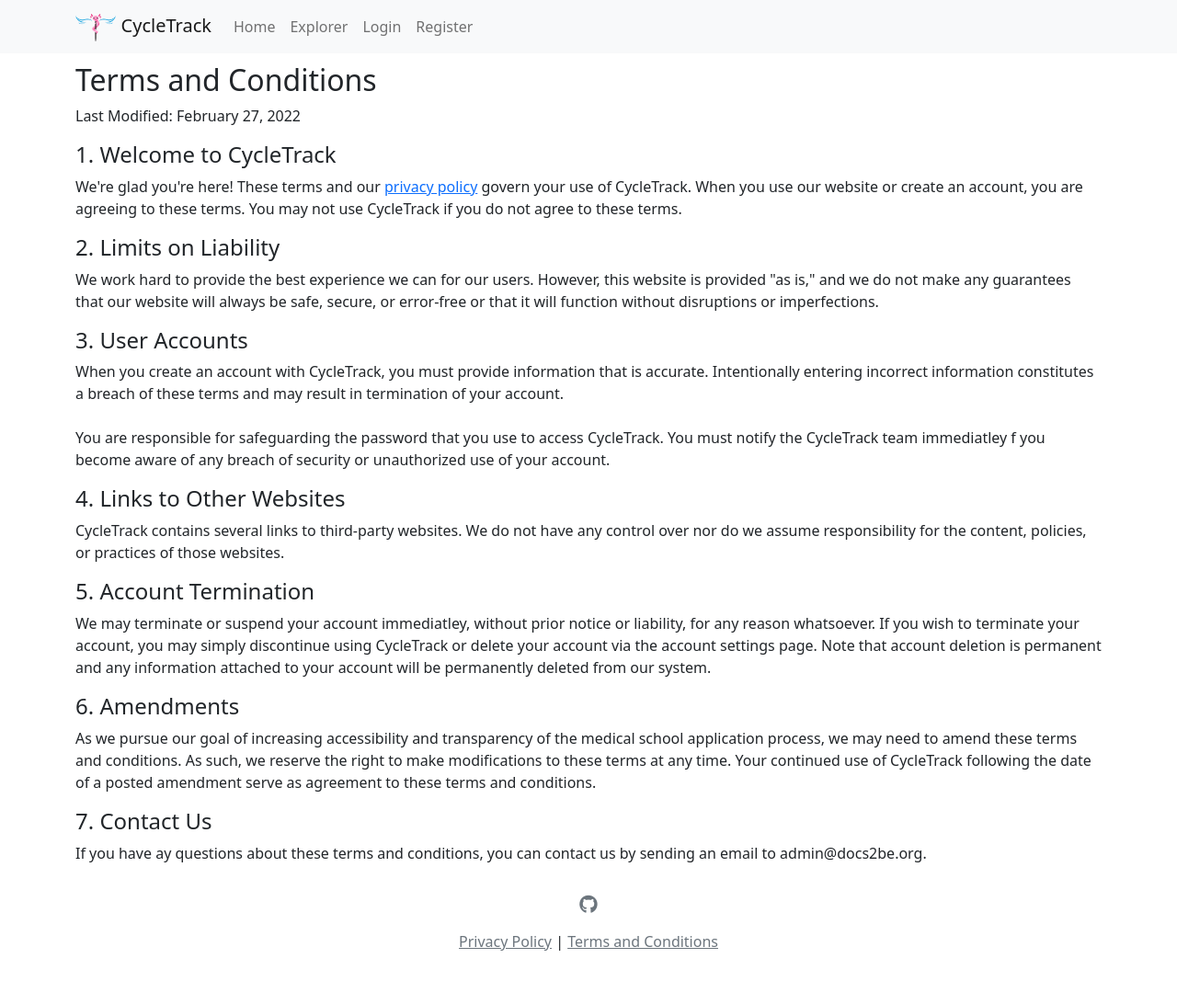
After one commit to RunningMSN/CycleTrack, a Flask app: page /terms in a window 1280 px wide. The commit adds this page. Shown: the whole page at 92% size. Run offline with Flask 2, Linux system fonts and the light colour scheme; some libraries are stand-ins or nearby versions.

Commit message:
Added basic terms and conditions.

```diff
--- a/website/pages.py
+++ b/website/pages.py
@@ -577,6 +577,10 @@ def export_list():
 def privacy():
     return render_template('privacy.html', user=current_user)
 
+@pages.route('/terms')
+def terms():
+    return render_template('terms.html', user=current_user)
+
 @pages.route('/delete-cycle', methods=['POST'])
 def delete_cycle():
     cycle = json.loads(request.data)
--- a/website/templates/base.html
+++ b/website/templates/base.html
@@ -108,7 +108,10 @@
                 <i class="fab fa-github text-muted fa-lg"></i>
             </a>
         </p>
-        <p class="text-center"><a href="{{ url_for('pages.privacy') }}" class="text-muted ">Privacy Policy</a></p>
+        <p class="text-center">
+            <a href="{{ url_for('pages.privacy') }}" class="text-muted ">Privacy Policy</a> |
+            <a href="{{ url_for('pages.terms') }}" class="text-muted ">Terms and Conditions</a>
+        </p>
     </div>
 </footer>
 </body>
--- a/website/templates/privacy.html
+++ b/website/templates/privacy.html
@@ -4,7 +4,7 @@
 <div class="container">
     <h2 style="padding-top: 10px" id="privacy">Privacy</h2>
     <p>
-        January 30, 2022
+        Last Modified: January 30, 2022
     </p>
     <p>
         Our team believes that privacy is extremely important. This page aims to offer transparency and inform
--- /dev/null
+++ b/website/templates/terms.html
@@ -0,0 +1,61 @@
+{% extends 'base.html' %}
+{% block title %}Terms and Conditions{% endblock %}
+{% block content %}
+<div class="container">
+    <h2 style="padding-top: 10px" id="terms">Terms and Conditions</h2>
+    <p>
+        Last Modified: February 27, 2022
+    </p>
+
+    <h4 id="welcome">1. Welcome to CycleTrack</h4>
+    <p>
+        We're glad you're here! These terms and our <a href="{{ url_for('pages.privacy') }}">privacy policy</a> govern
+        your use of CycleTrack. When you use our website or create an account, you are agreeing to these terms. You may
+        not use CycleTrack if you do not agree to these terms.
+    </p>
+
+    <h4 id="liability">2. Limits on Liability</h4>
+    <p>
+        We work hard to provide the best experience we can for our users. However, this website is provided "as is,"
+        and we do not make any guarantees that our website will always be safe, secure, or error-free or that it will
+        function without disruptions or imperfections.
+    </p>
+
+    <h4 id="accounts">3. User Accounts</h4>
+    <p>
+        When you create an account with CycleTrack, you must provide information that is accurate. Intentionally
+        entering incorrect information constitutes a breach of these terms and may result in termination of your account.
+        <br /><br />
+        You are responsible for safeguarding the password that you use to access CycleTrack. You must notify the
+    CycleTrack team immediatley f you become aware of any breach of security or unauthorized use of your account.
+    </p>
+
+    <h4 id="other-websites">4. Links to Other Websites</h4>
+    <p>
+        CycleTrack contains several links to third-party websites. We do not have any control over nor do we assume
+        responsibility for the content, policies, or practices of those websites.
+    </p>
+
+    <h4 id="termination">5. Account Termination</h4>
+    <p>
+        We may terminate or suspend your account immediatley, without prior notice or liability, for any reason
+        whatsoever. If you wish to terminate your account, you may simply discontinue using CycleTrack or delete your
+        account via the account settings page. Note that account deletion is permanent and any information attached to
+        your account will be permanently deleted from our system.
+    </p>
+
+    <h4 id="amendments">6. Amendments</h4>
+    <p>
+        As we pursue our goal of increasing accessibility and transparency of the medical school application process, we
+        may need to amend these terms and conditions. As such, we reserve the right to make modifications to these terms
+        at any time. Your continued use of CycleTrack following the date of a posted amendment serve as agreement to
+        these terms and conditions.
+    </p>
+
+    <h4 id="contact">7. Contact Us</h4>
+    <p>
+        If you have ay questions about these terms and conditions, you can contact us by sending an email to
+        admin@docs2be.org.
+    </p>
+</div>
+{% endblock %}
```
